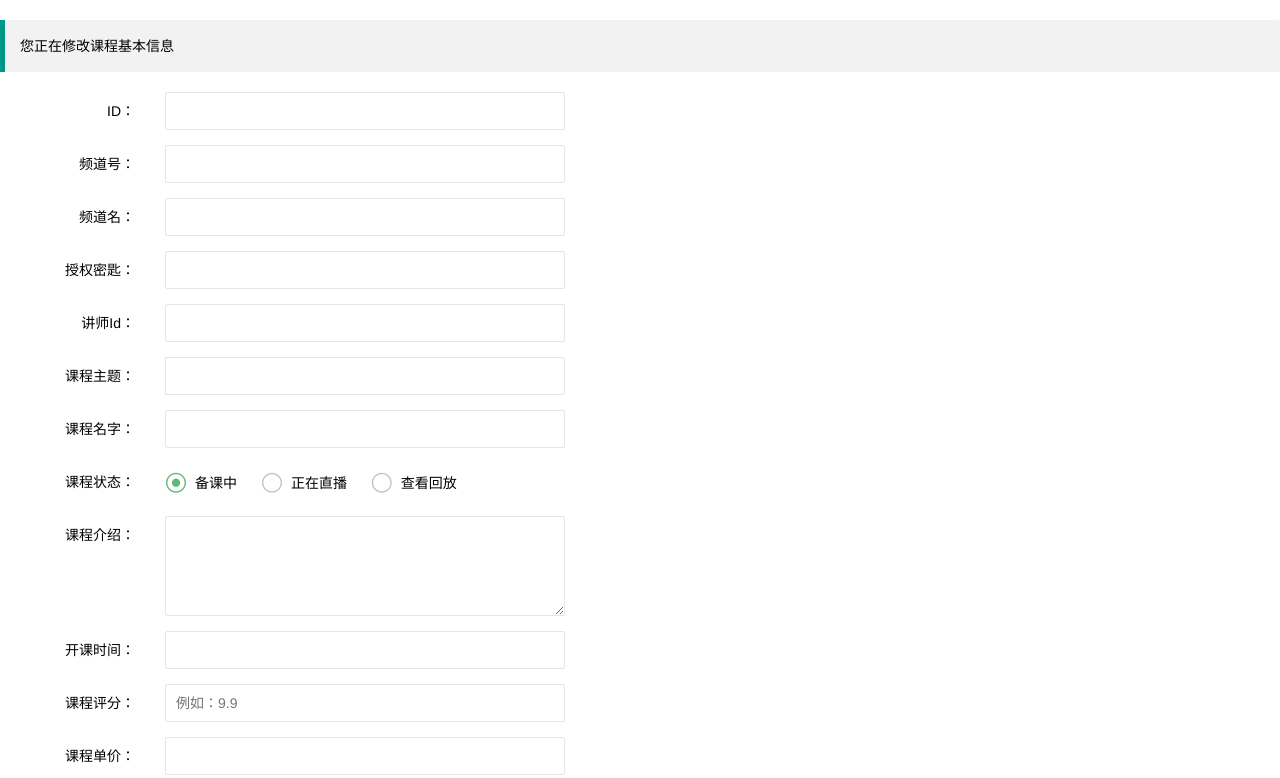
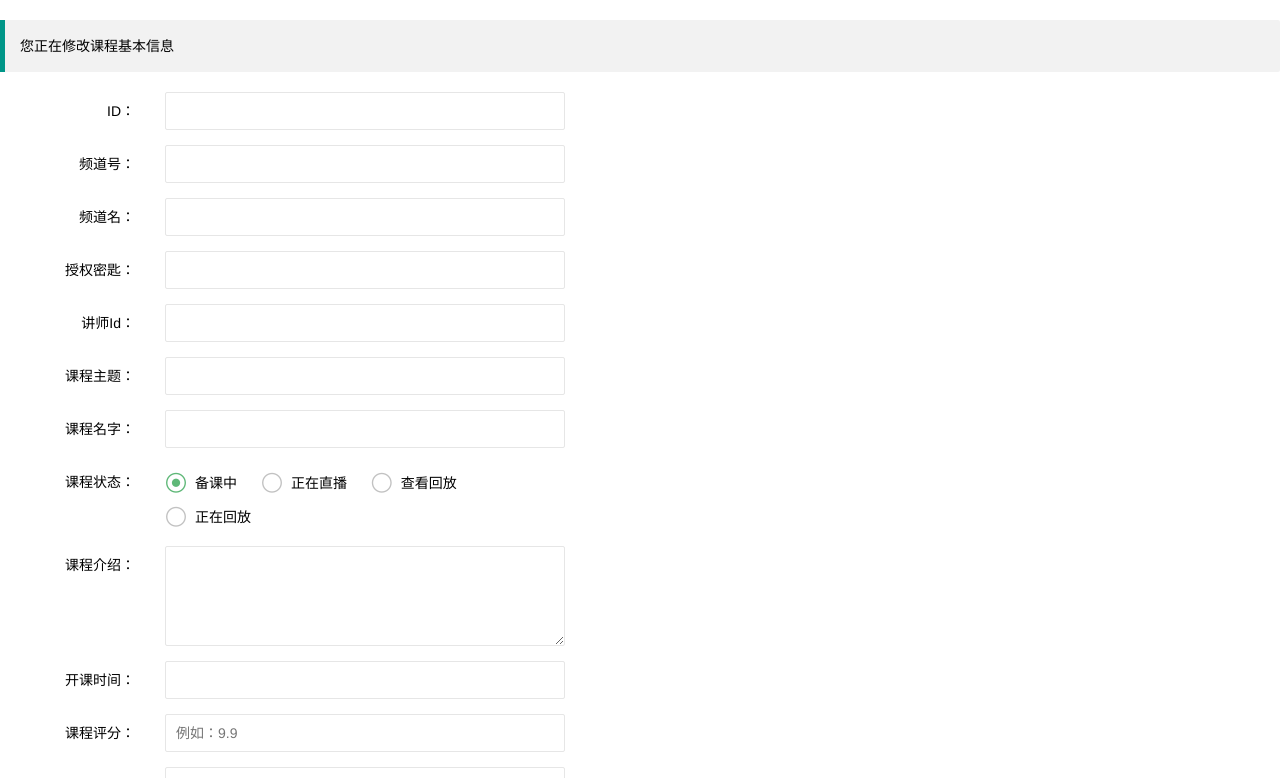
Before and after one commit to Zsprezzatura/nsi-admin, a plain HTML site: page class-courseRevise.html in a window 1280 px wide. Shown: the top 778 px of the page. Drawn offline with Linux system fonts and the light colour scheme.

Commit message:
//课程基本信息,正在回放

```diff
--- a/class-courseRevise.html
+++ b/class-courseRevise.html
@@ -69,6 +69,7 @@
                     <input type="radio" name="CourseState" value="备课中" title="备课中" checked>
                     <input type="radio" name="CourseState" value="正在直播" title="正在直播" >
                     <input type="radio" name="CourseState" value="查看回放" title="查看回放" >
+                    <input type="radio" name="CourseState" value="正在回放" title="正在回放" >
                 </div>
             </div>
             <div class="layui-form-item layui-form-text">
```
